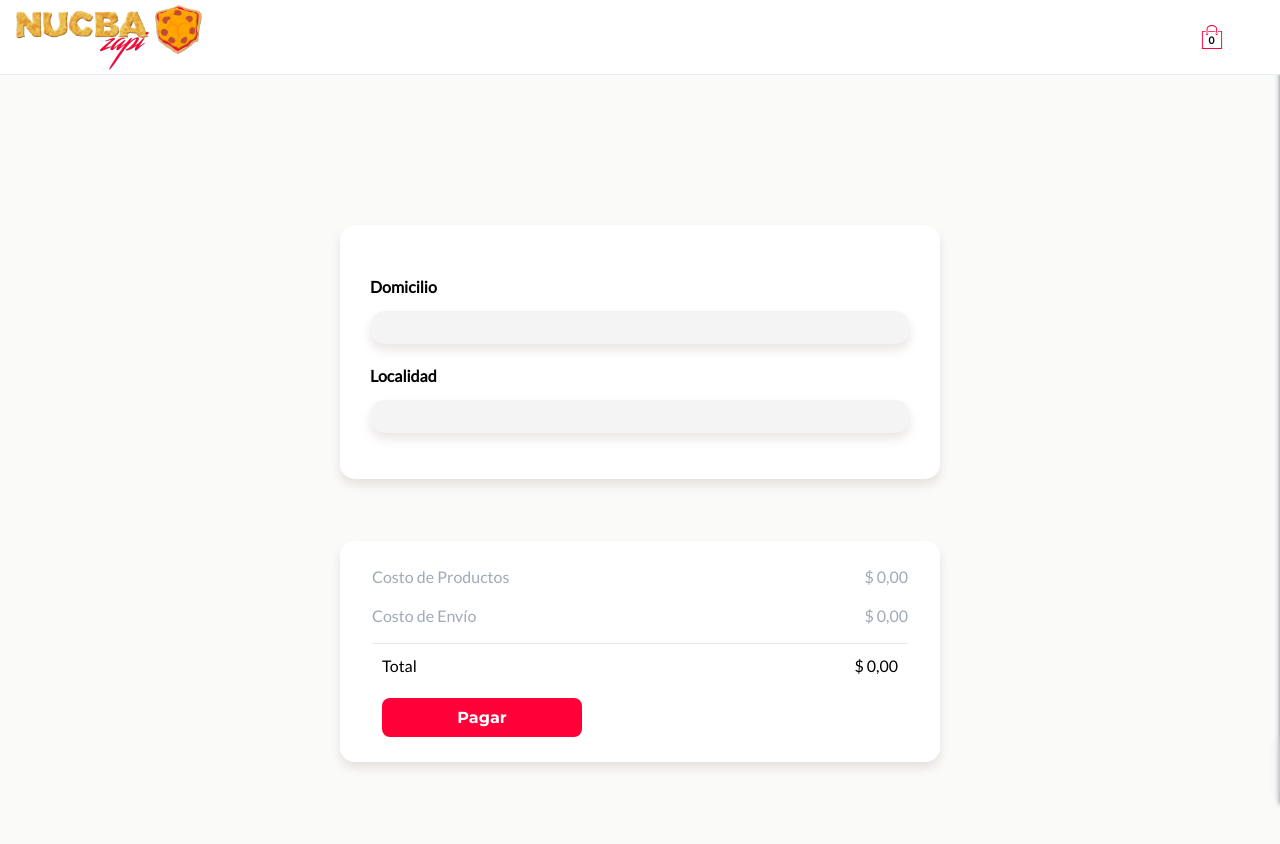
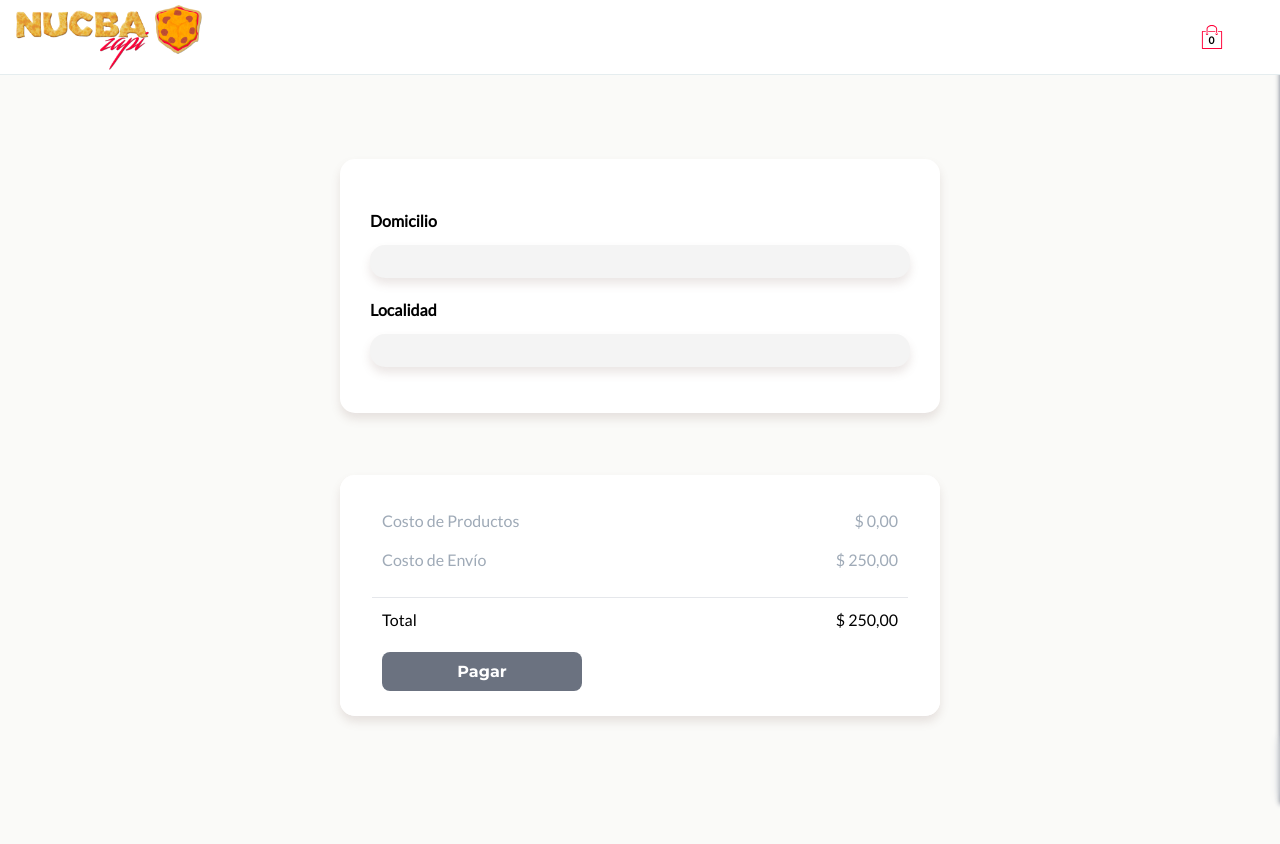
Before and after one commit to lucasgustavodiaz/luks-zapi, a React (Vite) app: page /checkout in a window 1280 px wide. Shown: the top 844 px of the page. After the commit the page ends 800 px from the top, so only its background shows below. Built offline with nearby package versions, Linux system fonts and the light colour scheme.

Commit message:
Flexbox fix

```diff
--- a/src/components/Button.jsx
+++ b/src/components/Button.jsx
@@ -1,7 +1,9 @@
 const Button = ({ styles, text, onClick, disable }) => (
   <button
     type="button"
-    className={`m-[10px] h-[auto] w-[200px] cursor-pointer rounded-lg bg-[#ff0038] p-[10px] text-center font-montserrat text-[16px] font-bold leading-[1.2] text-white outline-none hover:opacity-70 active:opacity-100 ${styles} `}
+    className={`m-[10px] h-[auto] w-[200px] cursor-pointer rounded-lg bg-[#ff0038] p-[10px] text-center font-montserrat text-[16px] font-bold leading-[1.2] text-white outline-none hover:opacity-70 active:opacity-100 ${styles} ${
+      disable ? `cursor-not-allowed bg-gray-500 hover:opacity-100` : null
+    } `}
     onClick={onClick}
   >
     {text}
--- a/src/components/CheckoutForm.jsx
+++ b/src/components/CheckoutForm.jsx
@@ -2,6 +2,8 @@ import Input from './Input'
 import CheckoutSummary from './CheckoutSummary'
 import useForm from '../hooks/useForm'
 import { VALIDATOR_REQUIRE } from '../utils'
+import { CONSTO_ENVIO } from '../utils'
+import { useSelector } from 'react-redux'
 
 const CheckoutForm = () => {
   const [formState, inputHandler] = useForm(
@@ -18,8 +20,14 @@ const CheckoutForm = () => {
     false
   )
 
+  const { cartItems } = useSelector(state => state.cart)
+
+  const subTotal = cartItems.reduce((acc, item) => {
+    return acc + item.price * item.quantity
+  }, 0)
+
   return (
-    <form className="z-2 flex w-full max-w-[600px] flex-col items-center justify-center justify-self-center">
+    <form className="z-2 flex w-full max-w-[600px] flex-col items-center justify-center">
       <div className="w-full rounded-[15px] bg-white p-[30px] shadow-[0px_6px_10px_0px_rgba(128,98,96,16%)]">
         <Input
           id="domicilio"
@@ -39,7 +47,7 @@ const CheckoutForm = () => {
           errorText="Campo Obligatorio"
         />
       </div>
-      <CheckoutSummary isValid={!formState.isValid} />
+      <CheckoutSummary isValid={!formState.isValid} subTotal={subTotal} envio={CONSTO_ENVIO} />
     </form>
   )
 }
--- a/src/components/CheckoutSummary.jsx
+++ b/src/components/CheckoutSummary.jsx
@@ -3,9 +3,10 @@ import Button from './Button'
 // import Spinner from './Spinner'
 import { useSelector } from 'react-redux'
 
-const CheckoutSummary = () => {
+const CheckoutSummary = ({ isValid, subTotal, envio }) => {
   // const { loading } = useSelector(state => state.orders)
   const loading = false
+  console.log(isValid)
   return (
     <div className="w-full max-w-[600px] ">
       <div className="mt-[62px] w-full rounded-[15px] bg-white shadow-[0px_6px_10px_0px_rgba(128,98,96,16%)] ">
@@ -15,22 +16,22 @@ const CheckoutSummary = () => {
             <div></div>
           ) : (
             <div>
-              <ul>
+              <ul className="p-[10px]">
                 <li className="li-card">
                   <p>Costo de Productos</p>
-                  <span>{formatPrice(0)}</span>
+                  <span>{formatPrice(subTotal)}</span>
                 </li>
                 <li className="li-card">
                   <p>Costo de Envío</p>
-                  <span>{formatPrice(0)}</span>
+                  <span>{formatPrice(envio)}</span>
                 </li>
               </ul>
               <hr />
               <div className="flex items-center justify-between p-[10px]">
                 <h4>Total</h4>
-                <h4>{formatPrice(0)}</h4>
+                <h4>{formatPrice(subTotal + envio)}</h4>
               </div>
-              <Button text="Pagar" styles="w-[100%] m-[10px]" />
+              <Button text="Pagar" styles="w-[100%] m-[10px]" disable={isValid} />
             </div>
           )}
         </div>
--- a/src/index.css
+++ b/src/index.css
@@ -22,9 +22,12 @@
 
 body {
   font-family: 'Lato', sans-serif;
-  height: 100vh;
   background-color: #fafaf8;
   overflow-x: hidden;
+}
+
+div#root {
+  height: 100vh;
 }
 
 h1,
@@ -70,11 +73,11 @@ h3 {
 }
 
 .layout-page {
-  @apply mx-auto flex max-h-[900px] max-w-[1200px] flex-1 px-[20px];
+  @apply mx-auto flex h-[calc(100%-75px)] min-h-[670px] max-w-[1200px] px-[20px];
 }
 
 .wrapper {
-  @apply flex flex-1 justify-around py-[150px];
+  @apply flex flex-1 justify-around;
 }
 
 .li-card {
```
